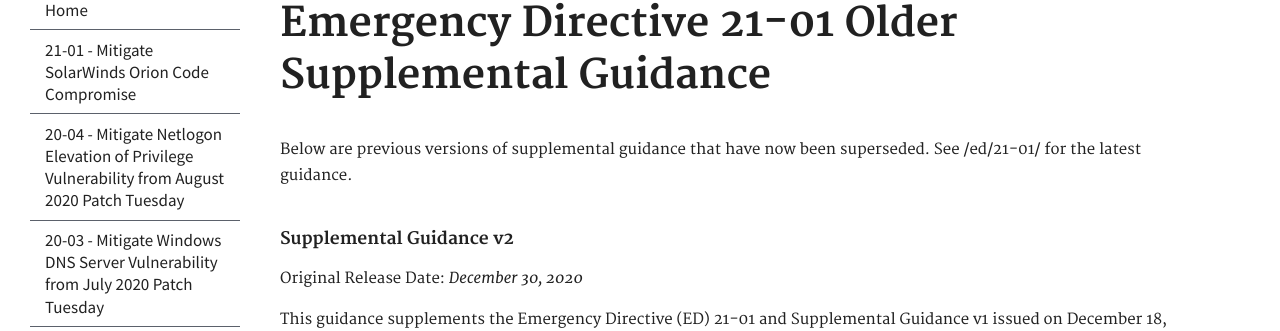
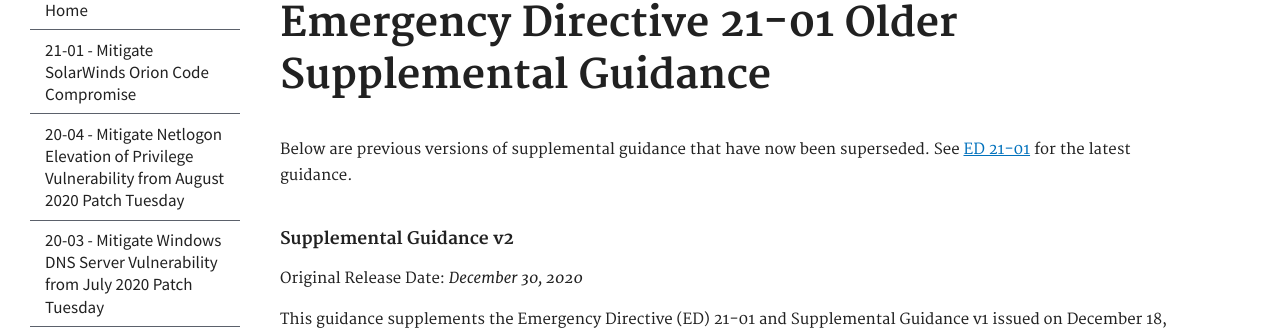
Before and after one commit to cisagov/cyber.dhs.gov, a Jekyll site: the page built from pages/ed-21-01-supplemental-guidance.md, in a window 1280 px wide and 900 px high. Shown: the part 161-492 px from the top of the window. Built offline with Jekyll 4.4.1, drawn with Linux system fonts in a browser that asks for light colours; part of the change alters nothing that is shown.

Commit message:
href fix

```diff
--- a/pages/ed-21-01-supplemental-guidance.md
+++ b/pages/ed-21-01-supplemental-guidance.md
@@ -4,7 +4,7 @@ title: Emergency Directive 21-01 Older Supplemental Guidance
 permalink: /ed/21-01/older-supplemental-guidance
 
 ---
-Below are previous versions of supplemental guidance that have now been superseded. See {{ site.baseurl }}/ed/21-01/ for the latest guidance.
+Below are previous versions of supplemental guidance that have now been superseded. See [ED 21-01]({{ site.baseurl }}/ed/21-01) for the latest guidance.
 
 #### Supplemental Guidance v2
 Original Release Date: _December 30, 2020_
```
Also changed, not shown: pages/ed-21-01.md (line endings or trailing spaces).
